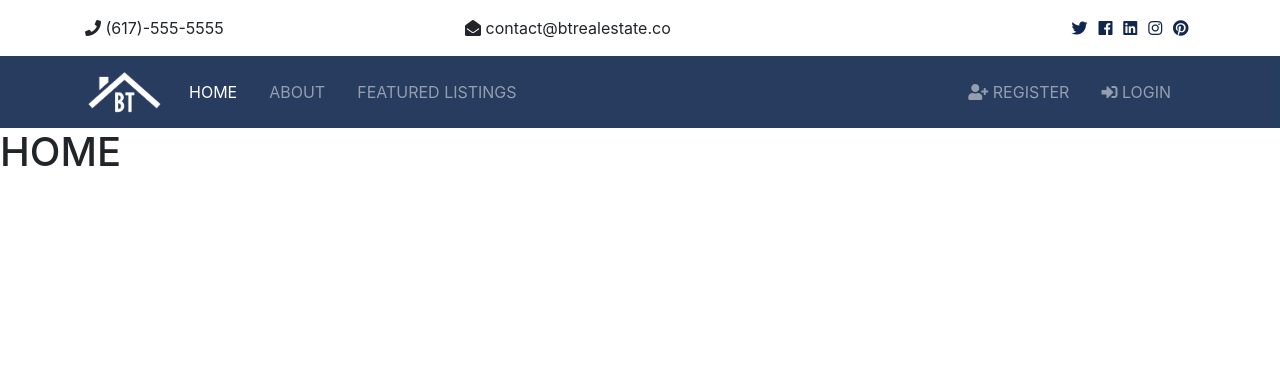
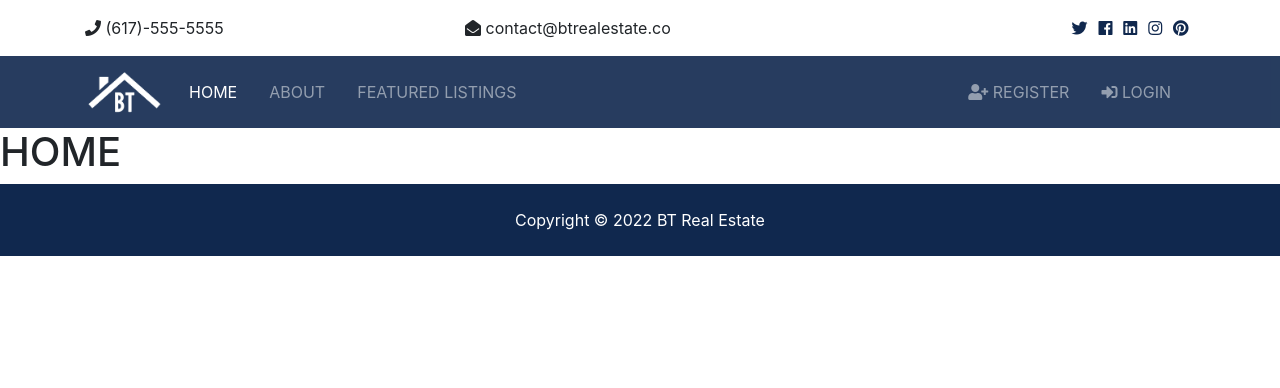
Before and after one commit to andresolive/homester, a Django app: page / in a window 1280 px wide. Shown: the top 388 px of the page. Run offline with Django 4.2, Linux system fonts and the light colour scheme; some libraries are stand-ins or nearby versions.

Commit message:
added footer to template

```diff
--- a/templates/base.html
+++ b/templates/base.html
@@ -99,6 +99,12 @@
 
     {% block content %} {% endblock %}
 
+    <!-- Footer -->
+    <footer id="main-footer" class="py-4 bg-primary text-white text-center">
+      Copyright &copy;
+      <span class="year"></span> BT Real Estate
+    </footer>
+
     <script src="{% static 'js/jquery-3.3.1.min.js' %}"></script>
     <script src=" {% static 'js/bootstrap.bundle.min.js' %} "></script>
     <script src=" {% static 'js/lightbox.min.js' %} "></script>
```
